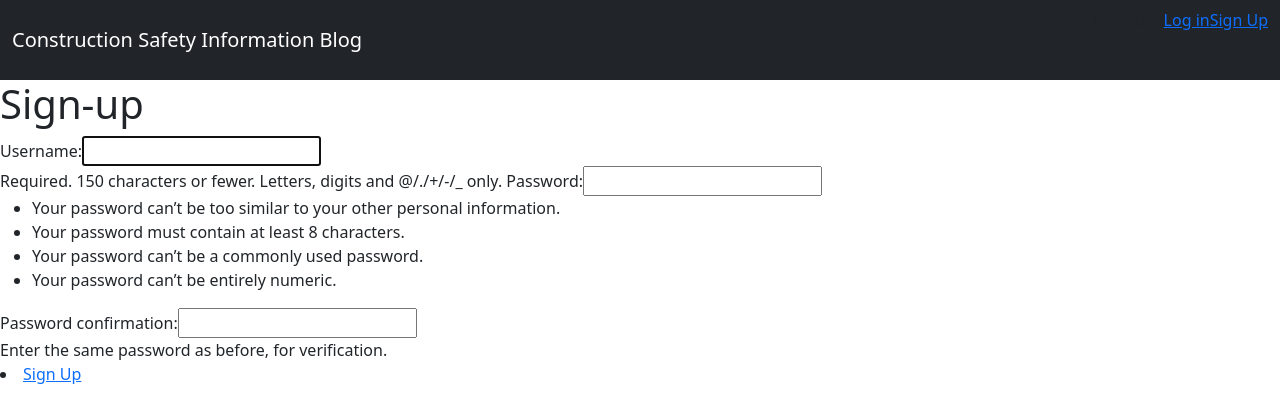
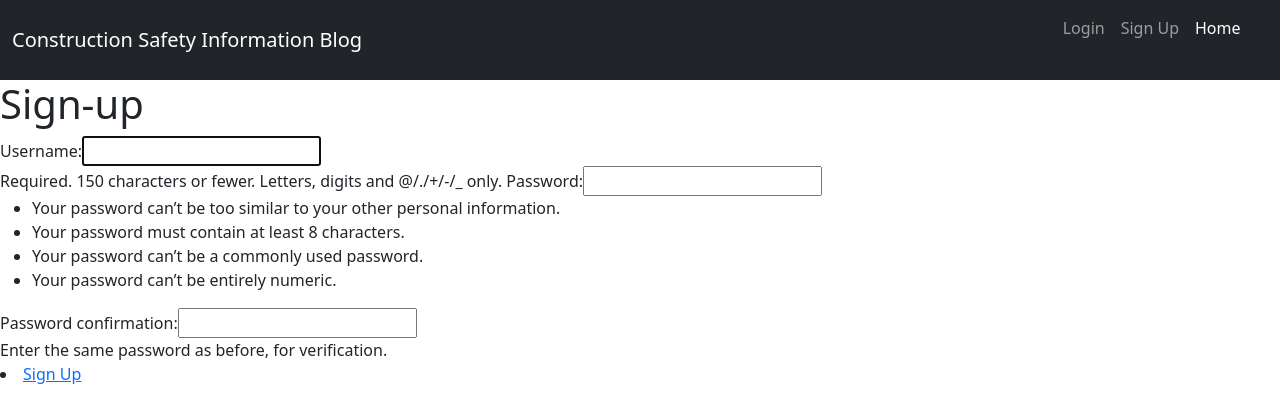
Before and after one commit to NBJIN/CONSTRUCTIONBLOG, a Django app: page /signup/ in a window 1280 px wide. Shown: the top 420 px of the page. Run offline with Django 3.2, Linux system fonts and the light colour scheme.

Commit message:
Add code for restricted views eg Login Logout sign
Was having trouble in getting restricted views set up with code
that i was using so i have just added allauth by installing and
adding account to the start of my links login logout signup
now need to customise pages for each

```diff
--- a/csiblog/views.py
+++ b/csiblog/views.py
@@ -8,10 +8,10 @@ from django.urls import reverse_lazy
 from .models import Post
 # from django import forms
 from django.contrib.auth.mixins import LoginRequiredMixin, UserPassesTestMixin
-
 from django.views.generic import TemplateView
 from .forms import PostForm
 from django.contrib.messages.views import SuccessMessageMixin
+from django.contrib import messages
 
 
 # # Create your views here.
@@ -20,7 +20,7 @@ from django.contrib.messages.views import SuccessMessageMixin
 class UserSignup(CreateView):
     form_class = UserCreationForm
     template_name = "signup.html"
-    success_url = reverse_lazy = "postread.html"
+    success_url = reverse_lazy = "login.html"
 
     # def register(request):
     #     if register.POST == 'POST':
@@ -46,6 +46,18 @@ class UserLogoutView(CreateView):
     template_name = "logout.html"
     model = Post
     fields = ['contributor']
+
+    def dispatch(self, request, *args, **kwargs):
+        if request.user.is_authenticated:
+            messages.info(request, "You have successfully logged out.")
+            return super().dispatch(request, *args, **kwargs)
+
+    # def get_next_page(self):
+    #     next_page = super(UserLogoutView, self).get_next_page()
+    #     messages.add_message(
+    #         self.request, messages.SUCCESS,
+    #         'You have successfully logged out'
+    # )
 
 
 class PostAddView(LoginRequiredMixin, CreateView):
--- a/csiproject/settings.py
+++ b/csiproject/settings.py
@@ -49,8 +49,14 @@ INSTALLED_APPS = [
     'csiblog',
     'djrichtextfield',
     'ckeditor',
+    'django.contrib.sites',
+    'allauth',
+    'allauth.account',
+    'allauth.socialaccount',
 
 ]
+
+SITE_ID = 1
 
 CRISPY_TEMPLATE_PACK = 'bootstrap4'
 
--- a/csiproject/urls.py
+++ b/csiproject/urls.py
@@ -18,6 +18,8 @@ from django.urls import path, include
 
 urlpatterns = [
     path('admin/', admin.site.urls),
+    # path('csiblog/', include('django.contrib.auth.ulrs')),
     path('', include('csiblog.urls'), name='csiblog_urls'),
-    # path('csiproject/', include('django.contrib.auth.ulrs')),
+    # path('csiblog/', include('csiblog.urls')),
+    path('accounts/', include('allauth.urls')),
 ]
--- a/requirements.txt
+++ b/requirements.txt
@@ -3,12 +3,17 @@ cloudinary==1.31.0
 dj-database-url==0.5.0
 dj3-cloudinary-storage==0.0.6
 Django==3.2.17
+django-allauth==0.52.0
 django-ckeditor==6.5.1
 django-crispy-forms==1.14.0
 django-js-asset==2.0.0
 django-richtextfield==1.6.1
 gunicorn==20.1.0
+oauthlib==3.2.2
 Pillow==9.4.0
 psycopg2==2.9.5
+PyJWT==2.6.0
+python3-openid==3.2.0
 pytz==2022.7.1
+requests-oauthlib==1.3.1
 sqlparse==0.4.3
--- a/templates/base.html
+++ b/templates/base.html
@@ -32,20 +32,23 @@
 
         <form class="d-flex">
           <ul class="navbar-nav me-auto mb-2 mb-lg-4">
+<!--
+          {% if user.is_authenticated %}
+            Welcome {{ 'user.first_name' }} -->
+            <!-- <a href="{% url 'logout' %}">logout</a>       -->
 
-            {% if user.is_authenticated %}
-            Welcome {{ 'user.first_name' }}
-            <a href="{% url 'logout' %}">logout</a>
+            <!-- {% else %}
+            <p>You are not logged in</p> -->
+            <!-- <a href="{% url 'login' %}">Log in</a>
+            <a href="{% url 'signup' %}">Sign Up</a> -->
+
+            <!-- {% endif %} -->
+<!--            -->
 
 
-            {% else %}
-            <p>You are not logged in</p>
-            <a href="{% url 'login' %}">Log in</a>
-            <a href="{% url 'signup' %}">Sign Up</a>
 
-            {% endif %}
-<!--
-            <li class="nav-item">
+
+            <!-- <li class="nav-item">
               <a class="nav-link active" aria-current="page" href="{% url 'postread' %}">Home</a>
             </li>
             <li class="nav-item" >
@@ -56,7 +59,30 @@
             </li>
             <li class="nav-item">
               <a class="nav-link" href="{% url 'logout' %}">Logout</a>
+            </li> -->
+
+            {% if user.is_authenticated %}
+            <li>Welcome {{ user.first_name }}</li>
+            <li class="nav-item">
+              <a class="nav-link active" aria-current="page" href="{% url 'postread' %}">Home</a>
             </li>
+            <li class="nav-item">
+              <a class="nav-link" href="{% url 'account_logout' %}">Logout</a>
+            </li>
+            {% else %}
+            <li class="nav-item" >
+              <a class="nav-link" href="{% url 'account_login' %}">Login</a>
+            </li>
+            <li class="nav-item">
+              <a class="nav-link" href="{% url 'account_signup' %}">Sign Up</a>
+            </li>
+            <li class="nav-item">
+              <a class="nav-link active" aria-current="page" href="{% url 'postread' %}">Home</a>
+            </li>
+
+           {% endif %}
+
+
 
           </ul> -->
           <!-- <input class="form-control me-2" type="search" placeholder="Search" aria-label="Search">
--- a/templates/signup.html
+++ b/templates/signup.html
@@ -11,7 +11,7 @@
     {{ form.as_table }}
 
     <li class="nav-item">
-        <a href="{% url 'postread' %}">Sign Up</a>
+        <a href="{% url 'login' %}">Sign Up</a>
       </li>
   </form>
 </div>
```
